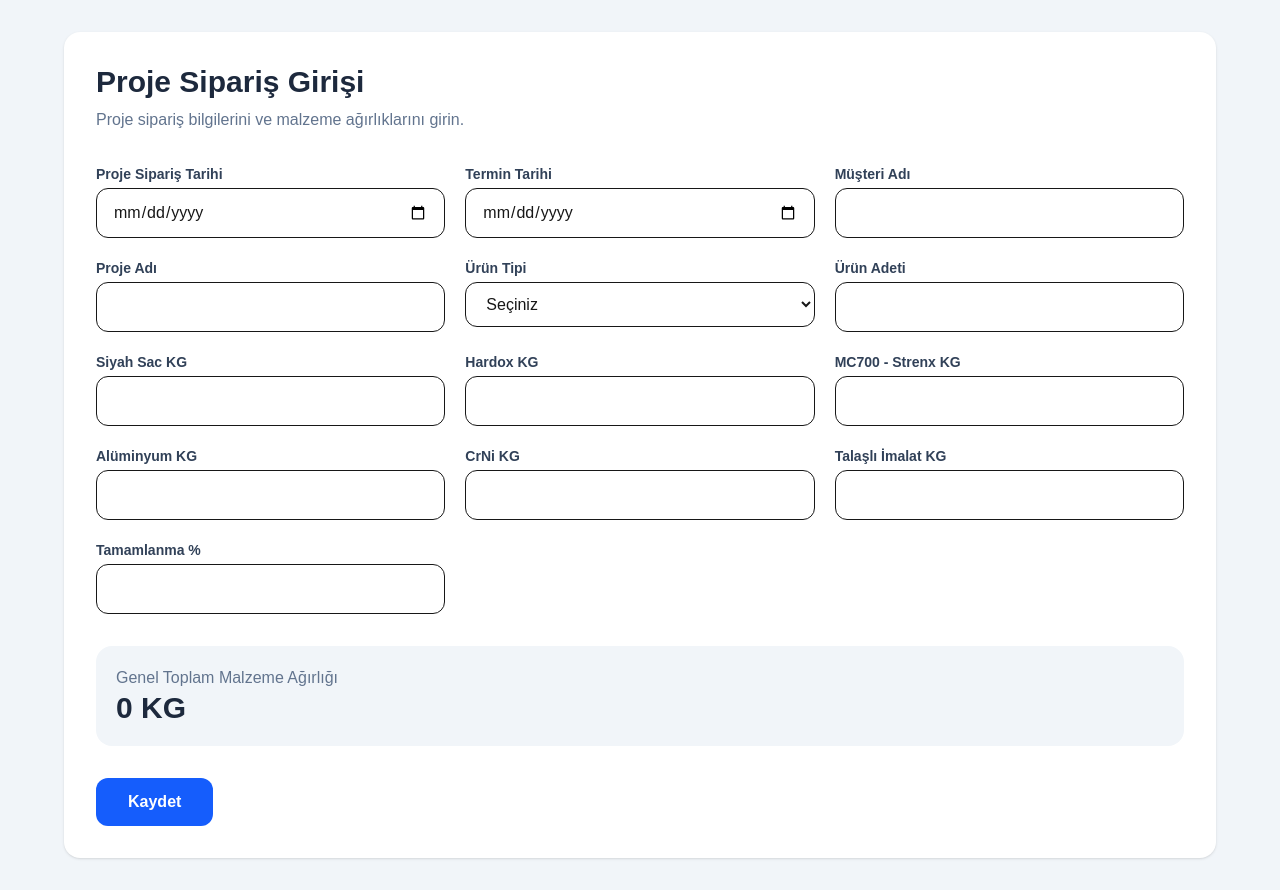
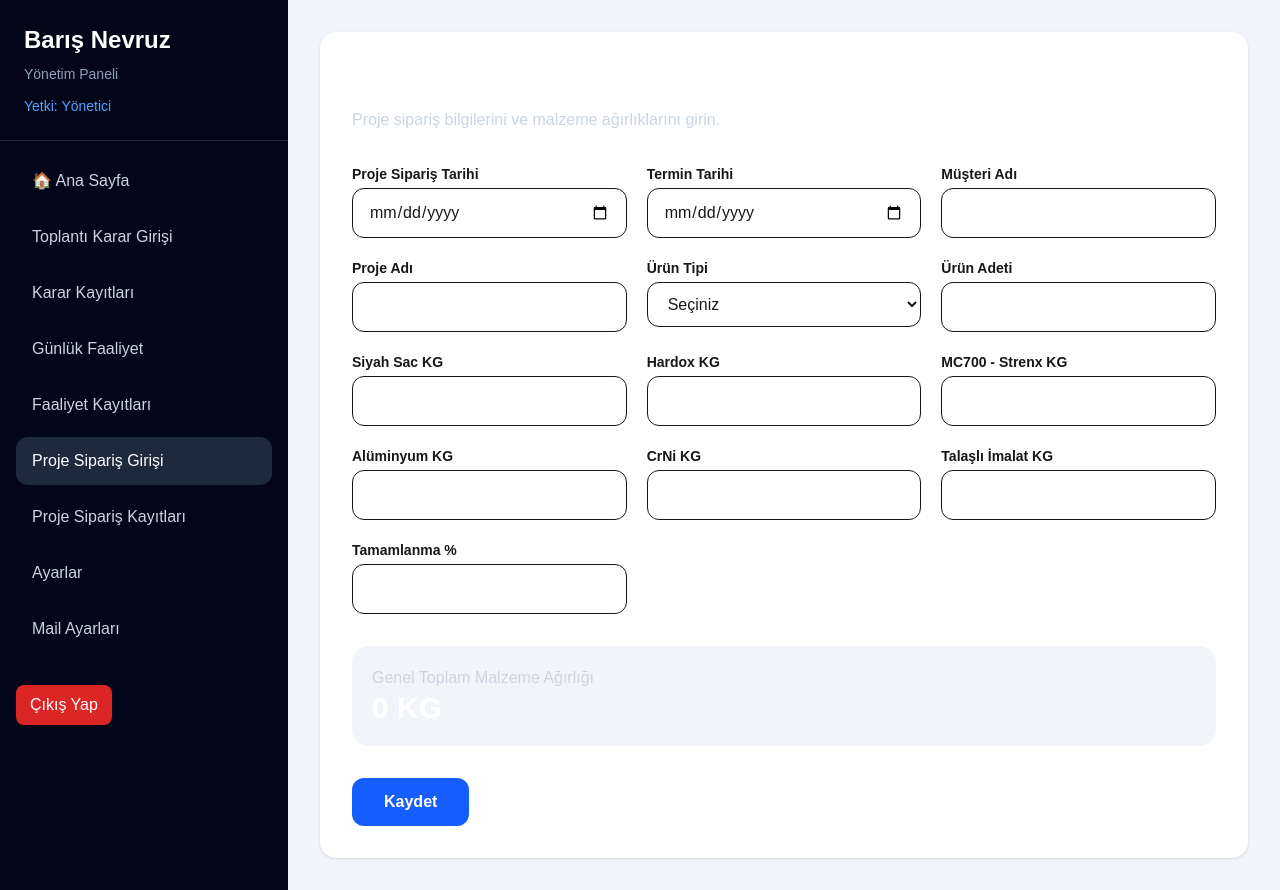
Before and after one commit to BarisNevruz/erp-system, a Next.js app: page /proje-siparis in a window 1280 px wide. Built offline with nearby package versions, Linux system fonts and the light colour scheme; no server answers.

Commit message:
add shared sidebar

```diff
--- a/app/activity-records/page.tsx
+++ b/app/activity-records/page.tsx
@@ -1,5 +1,5 @@
 "use client";
-
+import Sidebar from "@/components/Sidebar";
 import { useEffect, useState } from "react";
 import { supabase } from "@/lib/supabase";
 
@@ -167,7 +167,14 @@ export default function ActivityRecordsPage() {
   }
 
   return (
-    <main className="min-h-screen bg-slate-900 text-white p-8">
+  <main className="min-h-screen bg-slate-100 flex">
+    <Sidebar
+      fullName="Barış Nevruz"
+      role="Yönetici"
+    />
+
+    <section className="flex-1 p-8 overflow-x-hidden">
+
       <div className="bg-slate-800 rounded-2xl p-8 mb-6">
         <h1 className="text-3xl font-bold">
           Günlük Faaliyet Kayıtları
@@ -307,6 +314,7 @@ export default function ActivityRecordsPage() {
           </tbody>
         </table>
       </div>
-    </main>
-  );
+       </section>
+  </main>
+);
 }
--- a/app/daily/page.tsx
+++ b/app/daily/page.tsx
@@ -1,5 +1,5 @@
 "use client";
-
+import Sidebar from "@/components/Sidebar";
 import { useState } from "react";
 import { supabase } from "@/lib/supabase";
 
@@ -138,7 +138,14 @@ export default function DailyPage() {
   }
 
   return (
-    <main className="min-h-screen bg-slate-900 text-white p-8">
+  <main className="min-h-screen bg-slate-100 flex">
+    <Sidebar
+      fullName="Barış Nevruz"
+      role="Yönetici"
+    />
+
+    <section className="flex-1 bg-slate-100 p-8 overflow-x-hidden">
+
       <div className="bg-slate-800 rounded-2xl p-8 mb-6">
         <h1 className="text-3xl font-bold">
           Günlük Faaliyet Giriş Ekranı
@@ -207,7 +214,8 @@ export default function DailyPage() {
             ))}
           </tbody>
         </table>
-      </div>
-    </main>
-  );
+         </div>
+    </section>
+  </main>
+);
 }
--- a/app/dashboard/page.tsx
+++ b/app/dashboard/page.tsx
@@ -1,9 +1,10 @@
 "use client";
 
-import { SessionProvider, signOut, useSession } from "next-auth/react";
+import { SessionProvider, useSession } from "next-auth/react";
 import { useEffect, useState } from "react";
 import { useRouter } from "next/navigation";
 import { supabase } from "@/lib/supabase";
+import Sidebar from "@/components/Sidebar";
 
 import {
   BarChart,
@@ -124,6 +125,7 @@ function DashboardContent() {
 
   function isProjectLate(p: ProjectOrder) {
     if (!p.termin_tarihi) return false;
+    if (Number(p.tamamlanma_yuzdesi || 0) >= 100) return false;
 
     const today = new Date();
     const termin = new Date(p.termin_tarihi);
@@ -131,8 +133,9 @@ function DashboardContent() {
     today.setHours(0, 0, 0, 0);
     termin.setHours(0, 0, 0, 0);
 
-    return termin < today && Number(p.tamamlanma_yuzdesi || 0) < 100;
+    return termin < today;
   }
+
   function isProjectApproaching(p: ProjectOrder) {
     if (!p.termin_tarihi) return false;
     if (Number(p.tamamlanma_yuzdesi || 0) >= 100) return false;
@@ -149,6 +152,7 @@ function isProjectApproaching(p: ProjectOrder) {
 
     return diffDays >= 0 && diffDays <= 7;
   }
+
   function copyWhatsAppLateTasks() {
     const waGroups = JSON.parse(
       localStorage.getItem("erp_whatsapp_groups") || "[]"
@@ -201,6 +205,7 @@ function isProjectApproaching(p: ProjectOrder) {
   ).length;
 
   const toplamSiparis = projectOrders.length;
+
   const toplamUrunAdeti = projectOrders.reduce(
     (t, x) => t + Number(x.urun_adeti || 0),
     0
@@ -210,22 +215,27 @@ function isProjectApproaching(p: ProjectOrder) {
     (t, x) => t + Number(x.siyah_sac_kg || 0),
     0
   );
+
   const toplamHardox = projectOrders.reduce(
     (t, x) => t + Number(x.hardox_kg || 0),
     0
   );
+
   const toplamMc700 = projectOrders.reduce(
     (t, x) => t + Number(x.mc700_strenx_kg || 0),
     0
   );
+
   const toplamAluminyum = projectOrders.reduce(
     (t, x) => t + Number(x.aluminyum_kg || 0),
     0
   );
+
   const toplamCrni = projectOrders.reduce(
     (t, x) => t + Number(x.crni_kg || 0),
     0
   );
+
   const toplamTalasli = projectOrders.reduce(
     (t, x) => t + Number(x.talasli_imalat_kg || 0),
     0
@@ -255,6 +265,7 @@ const buAySiparisler = projectOrders.filter((x) => {
       termin.getMonth() === today.getMonth()
     );
   });
+
   const statusChart = [
     { name: "Bekleyen", value: waiting },
     { name: "Tamamlanan", value: completed },
@@ -279,49 +290,8 @@ const buAySiparisler = projectOrders.filter((x) => {
   const sonSiparisler = projectOrders.slice(0, 8);
 
   return (
-    <main className="min-h-screen bg-slate-900 flex">
-      <aside className="w-72 bg-slate-950 text-white min-h-screen">
-        <div className="p-6 border-b border-slate-800">
-          <h1 className="text-2xl font-bold">{fullName}</h1>
-          <p className="text-slate-400 text-sm mt-2">Yönetim Paneli</p>
-          <p className="text-blue-400 text-sm mt-3">Yetki: {role}</p>
-        </div>
-
-        <nav className="p-4 space-y-2">
-          <MenuButton text="Ana Sayfa" onClick={() => router.push("/")} />
-          <MenuButton text="Dashboard" active onClick={() => router.push("/dashboard")} />
-
-          {canEdit && (
-            <MenuButton text="Toplantı Karar Girişi" onClick={() => router.push("/meeting")} />
-          )}
-
-          <MenuButton text="Karar Kayıtları" onClick={() => router.push("/decision-records")} />
-          <MenuButton text="Günlük Faaliyet" onClick={() => router.push("/daily")} />
-          <MenuButton text="Faaliyet Kayıtları" onClick={() => router.push("/activity-records")} />
-
-          {canEdit && (
-            <MenuButton text="Proje Sipariş Girişi" onClick={() => router.push("/proje-siparis")} />
-          )}
-
-          <MenuButton text="Proje Sipariş Kayıtları" onClick={() => router.push("/proje-siparis-kayitlari")} />
-
-          {role === "Yönetici" && (
-            <>
-              <MenuButton text="Ayarlar" onClick={() => router.push("/settings")} />
-              <MenuButton text="Mail Ayarları" onClick={() => router.push("/mail-settings")} />
-            </>
-          )}
-        </nav>
-
-        <div className="p-4">
-          <button
-            onClick={() => signOut({ callbackUrl: "/login" })}
-            className="w-full bg-red-600 hover:bg-red-700 py-3 rounded-xl font-semibold"
-          >
-            Çıkış Yap
-          </button>
-        </div>
-      </aside>
+    <main className="min-h-screen bg-slate-100 flex">
+      <Sidebar fullName={fullName} role={role} />
 
       <section className="flex-1 p-8 overflow-x-hidden">
         <div className="bg-slate-800 rounded-2xl border border-slate-700 p-6 flex items-center justify-between mb-8">
@@ -352,17 +322,36 @@ const buAySiparisler = projectOrders.filter((x) => {
           </h3>
 
           <div className="grid grid-cols-1 md:grid-cols-5 gap-5">
-            <KpiCard title="Toplam Sipariş" value={toplamSiparis} color="bg-indigo-600" />
-            <KpiCard title="Ürün Adedi" value={toplamUrunAdeti} color="bg-cyan-600" />
-            <KpiCard title="Genel Toplam KG" value={Math.round(genelToplamKg)} color="bg-emerald-600" />
-            <KpiCard title="Siyah Sac KG" value={Math.round(toplamSiyahSac)} color="bg-slate-600" />
-            <KpiCard title="Geciken Sipariş" value={gecikenSiparisler.length} color="bg-red-700" />
+            <KpiCard
+              title="Toplam Sipariş"
+              value={toplamSiparis}
+              color="bg-indigo-600"
+            />
+            <KpiCard
+              title="Ürün Adedi"
+              value={toplamUrunAdeti}
+              color="bg-cyan-600"
+            />
+            <KpiCard
+              title="Genel Toplam KG"
+              value={Math.round(genelToplamKg)}
+              color="bg-emerald-600"
+            />
+            <KpiCard
+              title="Siyah Sac KG"
+              value={Math.round(toplamSiyahSac)}
+              color="bg-slate-600"
+            />
+            <KpiCard
+              title="Geciken Sipariş"
+              value={gecikenSiparisler.length}
+              color="bg-red-700"
+            />
             <KpiCard
               title="Termin Yaklaşan"
               value={yaklasanSiparisler.length}
               color="bg-yellow-600"
             />
-
             <KpiCard
               title="Bu Ay Termin"
               value={buAySiparisler.length}
@@ -371,11 +360,31 @@ const buAySiparisler = projectOrders.filter((x) => {
           </div>
 
           <div className="grid grid-cols-1 md:grid-cols-5 gap-5 mt-5">
-            <KpiCard title="Hardox KG" value={Math.round(toplamHardox)} color="bg-orange-600" />
-            <KpiCard title="MC700-Strenx KG" value={Math.round(toplamMc700)} color="bg-purple-600" />
-            <KpiCard title="Alüminyum KG" value={Math.round(toplamAluminyum)} color="bg-sky-600" />
-            <KpiCard title="CrNi KG" value={Math.round(toplamCrni)} color="bg-teal-600" />
-            <KpiCard title="Talaşlı KG" value={Math.round(toplamTalasli)} color="bg-pink-600" />
+            <KpiCard
+              title="Hardox KG"
+              value={Math.round(toplamHardox)}
+              color="bg-orange-600"
+            />
+            <KpiCard
+              title="MC700-Strenx KG"
+              value={Math.round(toplamMc700)}
+              color="bg-purple-600"
+            />
+            <KpiCard
+              title="Alüminyum KG"
+              value={Math.round(toplamAluminyum)}
+              color="bg-sky-600"
+            />
+            <KpiCard
+              title="CrNi KG"
+              value={Math.round(toplamCrni)}
+              color="bg-teal-600"
+            />
+            <KpiCard
+              title="Talaşlı KG"
+              value={Math.round(toplamTalasli)}
+              color="bg-pink-600"
+            />
           </div>
         </div>
 
@@ -429,7 +438,10 @@ const buAySiparisler = projectOrders.filter((x) => {
             )}
 
             {sonSiparisler.map((p) => (
-              <div key={p.id} className="border border-slate-700 rounded-xl p-4 bg-slate-900">
+              <div
+                key={p.id}
+                className="border border-slate-700 rounded-xl p-4 bg-slate-900"
+              >
                 <div className="flex justify-between">
                   <h4 className="font-semibold text-white">{p.proje_adi}</h4>
                   <span className="text-blue-400 font-bold">
@@ -456,7 +468,10 @@ const buAySiparisler = projectOrders.filter((x) => {
             )}
 
             {gecikenSiparisler.slice(0, 8).map((p) => (
-              <div key={p.id} className="border border-red-800 rounded-xl p-4 bg-red-900/30">
+              <div
+                key={p.id}
+                className="border border-red-800 rounded-xl p-4 bg-red-900/30"
+              >
                 <div className="flex justify-between">
                   <h4 className="font-semibold text-white">{p.proje_adi}</h4>
                   <span className="text-red-500 font-bold">GECİKTİ</span>
@@ -520,53 +535,60 @@ const buAySiparisler = projectOrders.filter((x) => {
 
             <div className="space-y-3">
               {canEdit && (
-                <ActionButton text="Yeni Karar Gir" onClick={() => router.push("/meeting")} color="bg-blue-600 hover:bg-blue-700" />
+                <ActionButton
+                  text="Yeni Karar Gir"
+                  onClick={() => router.push("/meeting")}
+                  color="bg-blue-600 hover:bg-blue-700"
+                />
               )}
 
-              <ActionButton text="Karar Kayıtları" onClick={() => router.push("/decision-records")} color="bg-slate-700 hover:bg-slate-600" />
+              <ActionButton
+                text="Karar Kayıtları"
+                onClick={() => router.push("/decision-records")}
+                color="bg-slate-700 hover:bg-slate-600"
+              />
 
               {canEdit && (
-                <ActionButton text="Proje Sipariş Girişi" onClick={() => router.push("/proje-siparis")} color="bg-indigo-600 hover:bg-indigo-700" />
+                <ActionButton
+                  text="Proje Sipariş Girişi"
+                  onClick={() => router.push("/proje-siparis")}
+                  color="bg-indigo-600 hover:bg-indigo-700"
+                />
               )}
 
-              <ActionButton text="Proje Sipariş Kayıtları" onClick={() => router.push("/proje-siparis-kayitlari")} color="bg-cyan-600 hover:bg-cyan-700" />
+              <ActionButton
+                text="Proje Sipariş Kayıtları"
+                onClick={() => router.push("/proje-siparis-kayitlari")}
+                color="bg-cyan-600 hover:bg-cyan-700"
+              />
 
               {role === "Yönetici" && (
                 <>
-                  <ActionButton text="Ayarlar" onClick={() => router.push("/settings")} color="bg-green-600 hover:bg-green-700" />
-                  <ActionButton text="Mail Ayarları" onClick={() => router.push("/mail-settings")} color="bg-purple-600 hover:bg-purple-700" />
+                  <ActionButton
+                    text="Ayarlar"
+                    onClick={() => router.push("/settings")}
+                    color="bg-green-600 hover:bg-green-700"
+                  />
+                  <ActionButton
+                    text="Mail Ayarları"
+                    onClick={() => router.push("/mail-settings")}
+                    color="bg-purple-600 hover:bg-purple-700"
+                  />
                 </>
               )}
 
               {canEdit && (
-                <ActionButton text="Gecikenleri WhatsApp Hazırla" onClick={copyWhatsAppLateTasks} color="bg-emerald-600 hover:bg-emerald-700" />
+                <ActionButton
+                  text="Gecikenleri WhatsApp Hazırla"
+                  onClick={copyWhatsAppLateTasks}
+                  color="bg-emerald-600 hover:bg-emerald-700"
+                />
               )}
             </div>
           </div>
         </div>
       </section>
     </main>
-  );
-}
-
-function MenuButton({
-  text,
-  onClick,
-  active = false,
-}: {
-  text: string;
-  onClick: () => void;
-  active?: boolean;
-}) {
-  return (
-    <button
-      onClick={onClick}
-      className={`w-full text-left px-4 py-3 rounded-xl ${
-        active ? "bg-slate-800" : "hover:bg-slate-800"
-      }`}
-    >
-      {text}
-    </button>
   );
 }
 
--- a/app/decision-records/page.tsx
+++ b/app/decision-records/page.tsx
@@ -1,5 +1,5 @@
 "use client";
-
+import Sidebar from "@/components/Sidebar";
 import { useEffect, useState } from "react";
 import jsPDF from "jspdf";
 import autoTable from "jspdf-autotable";
@@ -316,7 +316,13 @@ export default function DecisionRecordsPage() {
   );
 
   return (
-    <main className="min-h-screen bg-slate-900 text-white p-8">
+  <main className="min-h-screen bg-slate-100 flex">
+    <Sidebar
+      fullName="Barış Nevruz"
+      role="Yönetici"
+    />
+
+    <section className="flex-1 p-8 overflow-x-hidden">
 
       <div className="bg-slate-800 rounded-2xl p-6 mb-6">
 
@@ -500,7 +506,7 @@ export default function DecisionRecordsPage() {
         </table>
 
       </div>
-
-    </main>
-  );
+    </section>
+  </main>
+);
 }
--- a/app/mail-settings/page.tsx
+++ b/app/mail-settings/page.tsx
@@ -1,5 +1,5 @@
 "use client";
-
+import Sidebar from "@/components/Sidebar";
 import { useEffect, useState } from "react";
 import { supabase } from "@/lib/supabase";
 
@@ -85,10 +85,16 @@ export default function MailSettingsPage() {
     getContacts();
   }
 
-  return (
-    <main className="min-h-screen bg-slate-100 p-8">
+ return (
+  <main className="min-h-screen bg-slate-100 flex">
+    <Sidebar
+      fullName="Barış Nevruz"
+      role="Yönetici"
+    />
+
+    <section className="flex-1 p-8 overflow-x-hidden">
       <div className="max-w-5xl mx-auto bg-white rounded-2xl shadow p-8">
-        <h1 className="text-3xl font-bold text-slate-800">
+        <h1 className="text-3xl font-bold text-white">
           Mail Ayarları
         </h1>
 
@@ -155,7 +161,7 @@ export default function MailSettingsPage() {
 
             {contacts.length === 0 && (
               <tr>
-                <td colSpan={4} className="p-5 text-center text-slate-500">
+                <td colSpan={4} className="p-5 text-center text-slate-300">
                   Kayıtlı mail adresi yok.
                 </td>
               </tr>
@@ -163,6 +169,7 @@ export default function MailSettingsPage() {
           </tbody>
         </table>
       </div>
-    </main>
-  );
+         </section>
+  </main>
+);
 }
--- a/app/meeting/page.tsx
+++ b/app/meeting/page.tsx
@@ -1,5 +1,5 @@
 "use client";
-
+import Sidebar from "@/components/Sidebar";
 import { useEffect, useState } from "react";
 import Link from "next/link";
 import { supabase } from "@/lib/supabase";
@@ -140,9 +140,11 @@ export default function MeetingPage() {
 
     alert("Mail başarıyla gönderildi.");
   }
+return (
+  <main className="min-h-screen bg-slate-100 flex">
+    <Sidebar fullName="Barış Nevruz" role="Yönetici" />
 
-  return (
-    <main className="min-h-screen bg-slate-900 p-8 text-white">
+    <section className="flex-1 p-8 overflow-x-hidden">
       <div className="max-w-6xl mx-auto bg-slate-800 rounded-2xl border border-slate-700 p-8">
         <div className="flex items-center justify-between mb-8">
           <div>
@@ -301,6 +303,7 @@ export default function MeetingPage() {
           </button>
         </div>
       </div>
-    </main>
-  );
+          </section>
+  </main>
+);
 }
--- a/app/proje-siparis-kayitlari/page.tsx
+++ b/app/proje-siparis-kayitlari/page.tsx
@@ -1,5 +1,5 @@
 "use client";
-
+import Sidebar from "@/components/Sidebar";
 import { useEffect, useState } from "react";
 import { supabase } from "@/lib/supabase";
 import {
@@ -323,9 +323,12 @@ export default function ProjeSiparisKayitlariPage() {
   }
 
   return (
-    <main className="min-h-screen bg-slate-100 p-8">
+    <main className="min-h-screen bg-slate-100 flex">
+  <Sidebar fullName="Barış Nevruz" role="Yönetici" />
+
+  <section className="flex-1 bg-slate-100 p-8 overflow-x-hidden">
       <div className="max-w-7xl mx-auto bg-white rounded-2xl shadow p-8">
-        <h1 className="text-3xl font-bold text-slate-800">Proje Sipariş Kayıtları</h1>
+        <h1 className="text-3xl font-bold text-white">Proje Sipariş Kayıtları</h1>
 
         <div className="grid grid-cols-1 md:grid-cols-4 gap-4 mt-8">
           <Kpi title="Toplam Sipariş" value={filtreliKayitlar.length} />
@@ -420,7 +423,7 @@ export default function ProjeSiparisKayitlariPage() {
             ))}
 
             {mailListesi.length === 0 && (
-              <p className="text-slate-500">Aktif mail kaydı bulunamadı.</p>
+              <p className="text-slate-300">Aktif mail kaydı bulunamadı.</p>
             )}
           </div>
         </div>
@@ -532,7 +535,8 @@ export default function ProjeSiparisKayitlariPage() {
           </div>
         </div>
       )}
-    </main>
+    </section>
+</main>
   );
 }
 
@@ -542,7 +546,7 @@ function formatKg(value: number) {
 
 function EmptyChartText() {
   return (
-    <div className="h-[360px] flex items-center justify-center text-slate-500 text-sm">
+    <div className="h-[360px] flex items-center justify-center text-slate-300 text-sm">
       Grafik için tonaj verisi yok.
     </div>
   );
@@ -551,8 +555,8 @@ function EmptyChartText() {
 function Kpi({ title, value, danger = false }: { title: string; value: number; danger?: boolean }) {
   return (
     <div className={`rounded-2xl p-5 ${danger ? "bg-red-100" : "bg-slate-100"}`}>
-      <p className={danger ? "text-red-600" : "text-slate-500"}>{title}</p>
-      <p className={`text-2xl font-bold ${danger ? "text-red-700" : "text-slate-800"}`}>
+      <p className={danger ? "text-red-600" : "text-slate-300"}>{title}</p>
+      <p className={`text-2xl font-bold ${danger ? "text-red-700" : "text-white"}`}>
         {Number(value || 0).toLocaleString("tr-TR")}
       </p>
     </div>
@@ -562,7 +566,7 @@ function Kpi({ title, value, danger = false }: { title: string; value: number; d
 function ChartCard({ title, children }: { title: string; children: React.ReactNode }) {
   return (
     <div className="bg-slate-100 rounded-2xl p-5 min-h-[430px]">
-      <h2 className="text-lg font-bold text-slate-800 mb-4">{title}</h2>
+      <h2 className="text-lg font-bold text-white mb-4">{title}</h2>
       <div className="w-full h-[360px]">{children}</div>
     </div>
   );
@@ -579,7 +583,7 @@ function Td({ children, className = "" }: { children: React.ReactNode; className
 function EditInput({ label, name, value, onChange, type = "text" }: any) {
   return (
     <div>
-      <label className="block text-sm font-semibold text-slate-700 mb-1">{label}</label>
+      <label className="block text-sm font-semibold text-whitetext-slate-200 mb-1">{label}</label>
       <input
         name={name}
         type={type}
--- a/app/proje-siparis/page.tsx
+++ b/app/proje-siparis/page.tsx
@@ -1,5 +1,5 @@
 "use client";
-
+import Sidebar from "@/components/Sidebar";
 import { useState } from "react";
 import { supabase } from "@/lib/supabase";
 
@@ -79,13 +79,16 @@ export default function ProjeSiparisPage() {
   }
 
   return (
-    <main className="min-h-screen bg-slate-100 p-8">
-      <div className="max-w-6xl mx-auto bg-white rounded-2xl shadow p-8">
-        <h1 className="text-3xl font-bold text-slate-800">
+  <main className="min-h-screen bg-slate-100 flex">
+    <Sidebar fullName="Barış Nevruz" role="Yönetici" />
+
+    <section className="flex-1 bg-slate-100 p-8 overflow-x-hidden">
+      <div className="max-w-5xl mx-auto bg-white rounded-2xl shadow p-8">
+        <h1 className="text-3xl font-bold text-white">
           Proje Sipariş Girişi
         </h1>
 
-        <p className="text-slate-500 mt-2">
+        <p className="text-slate-300 mt-2">
           Proje sipariş bilgilerini ve malzeme ağırlıklarını girin.
         </p>
 
@@ -97,7 +100,7 @@ export default function ProjeSiparisPage() {
           <Input label="Proje Adı" name="proje_adi" value={form.proje_adi} onChange={handleChange} />
 
           <div>
-            <label className="block text-sm font-semibold text-slate-700 mb-1">
+            <label className="block text-sm font-semibold text-whitetext-slate-200 mb-1">
               Ürün Tipi
             </label>
             <select
@@ -131,8 +134,8 @@ export default function ProjeSiparisPage() {
         </div>
 
         <div className="mt-8 bg-slate-100 rounded-2xl p-5">
-          <p className="text-slate-500">Genel Toplam Malzeme Ağırlığı</p>
-          <p className="text-3xl font-bold text-slate-800">
+          <p className="text-slate-300">Genel Toplam Malzeme Ağırlığı</p>
+          <p className="text-3xl font-bold text-white">
             {toplamKg.toLocaleString("tr-TR")} KG
           </p>
         </div>
@@ -144,6 +147,7 @@ export default function ProjeSiparisPage() {
           Kaydet
         </button>
       </div>
+       </section>
     </main>
   );
 }
@@ -163,7 +167,7 @@ function Input({
 }) {
   return (
     <div>
-      <label className="block text-sm font-semibold text-slate-700 mb-1">
+      <label className="block text-sm font-semibold text-whitetext-slate-200 mb-1">
         {label}
       </label>
       <input
@@ -174,5 +178,6 @@ function Input({
         className="w-full border rounded-xl px-4 py-3"
       />
     </div>
-  );
+
+);
 }
--- a/app/settings/page.tsx
+++ b/app/settings/page.tsx
@@ -1,5 +1,5 @@
 "use client";
-
+import Sidebar from "@/components/Sidebar";
 import { useEffect, useState } from "react";
 import { supabase } from "@/lib/supabase";
 
@@ -306,7 +306,13 @@ export default function SettingsPage() {
   }
 
   return (
-    <main className="min-h-screen bg-slate-900 text-white p-8">
+  <main className="min-h-screen bg-slate-100 flex">
+    <Sidebar
+      fullName="Barış Nevruz"
+      role="Yönetici"
+    />
+
+    <section className="flex-1 p-8 overflow-x-hidden">
       <div className="bg-slate-800 rounded-2xl p-8 mb-6">
         <h1 className="text-3xl font-bold">Ayarlar</h1>
         <p className="text-slate-300 mt-2">
@@ -467,6 +473,7 @@ export default function SettingsPage() {
           </Table>
         </Panel>
       </div>
+      </section>
     </main>
   );
 }
@@ -486,11 +493,15 @@ function Table({ headers, children }: any) {
       <thead className="bg-slate-950">
         <tr>
           {headers.map((h: string) => (
-            <th key={h} className="border p-2">{h}</th>
+            <th key={h} className="border p-2">
+              {h}
+            </th>
           ))}
         </tr>
       </thead>
+
       <tbody>{children}</tbody>
     </table>
+
   );
 }
```
Also changed, not shown: app/page.tsx (+4 -4 lines), components/Sidebar.tsx (+13 -51 lines). Lines whose indentation alone changed are shown as unchanged.
